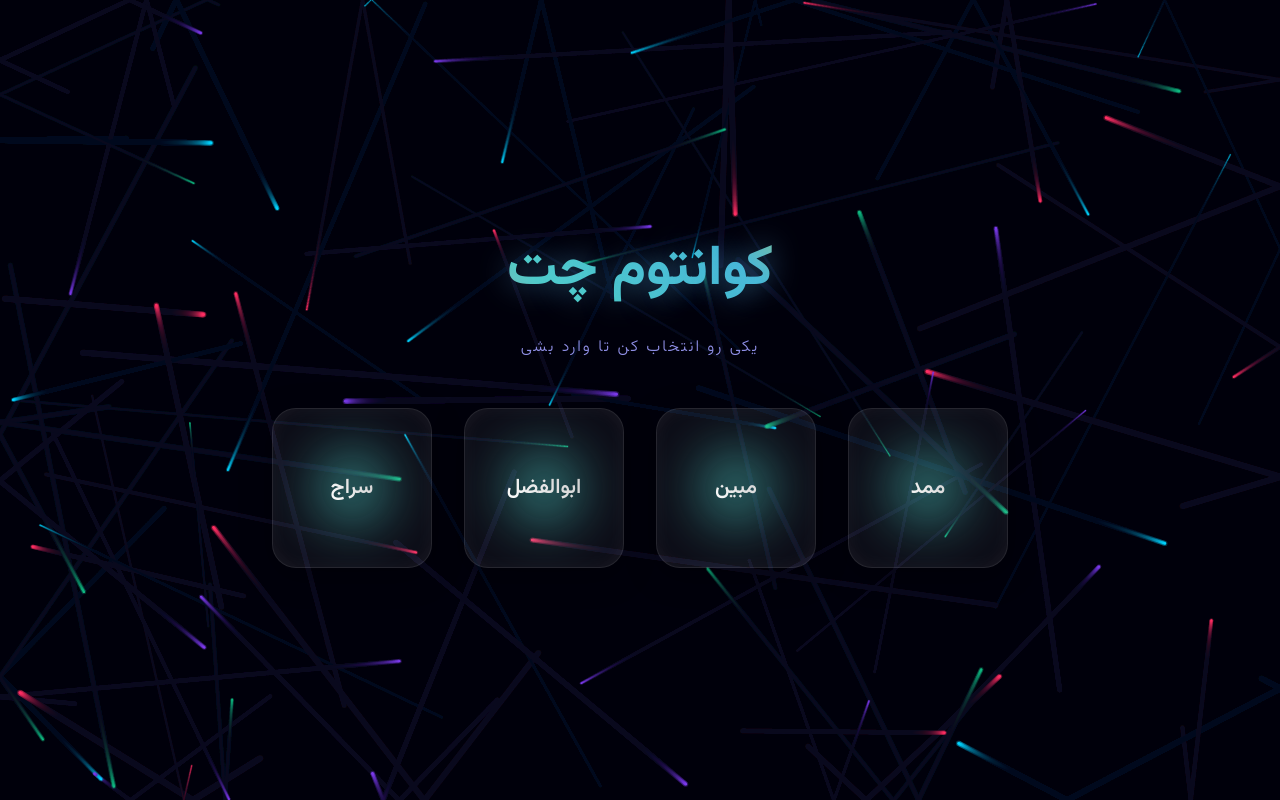
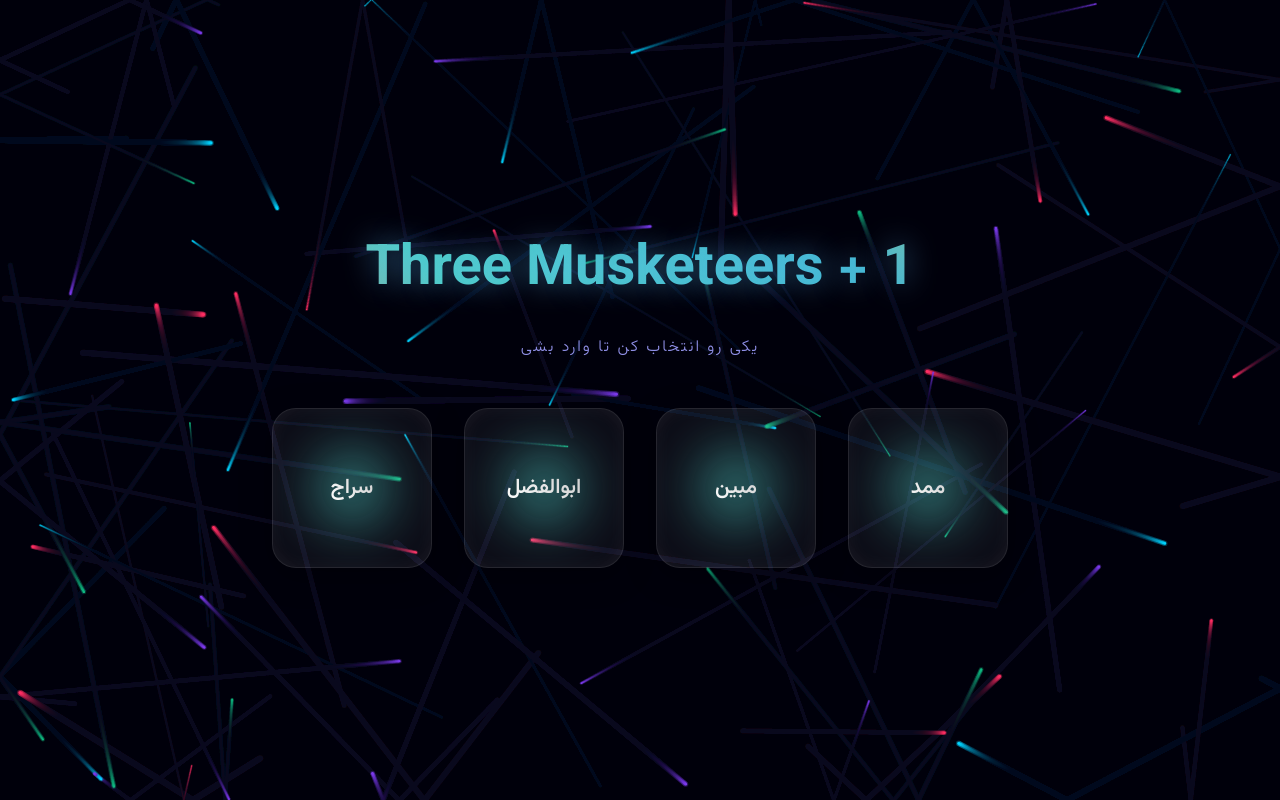
Before and after one commit to Morez-Momeni/quantum-chat, a FastAPI app: page / in a window 1280 px wide. Run offline with FastAPI, Linux system fonts and the light colour scheme.

Commit message:
Update index.html

```diff
--- a/templates/index.html
+++ b/templates/index.html
@@ -3,14 +3,14 @@
 <head>
     <meta charset="UTF-8" />
     <meta name="viewport" content="width=device-width, initial-scale=1.0"/>
-    <title>کوانتوم چت</title>
+    <title>Three Musketeers + 1 chat</title>
     <link rel="stylesheet" href="/static/style.css" />
     <link href="https://fonts.googleapis.com/css2?family=Vazirmatn:wght@300;400;500;600;700&display=swap" rel="stylesheet">
 </head>
 <body>
     <canvas id="bg-canvas"></canvas>
     <div class="container">
-        <h1 class="title-3d">کوانتوم چت</h1>
+        <h1 class="title-3d">Three Musketeers + 1</h1>
         <p class="subtitle-glow">یکی رو انتخاب کن تا وارد بشی</p>
         <div class="friends-orbit">
             {% for friend in friends %}
@@ -74,4 +74,5 @@
         }
     </script>
 </body>
+
 </html>
```
